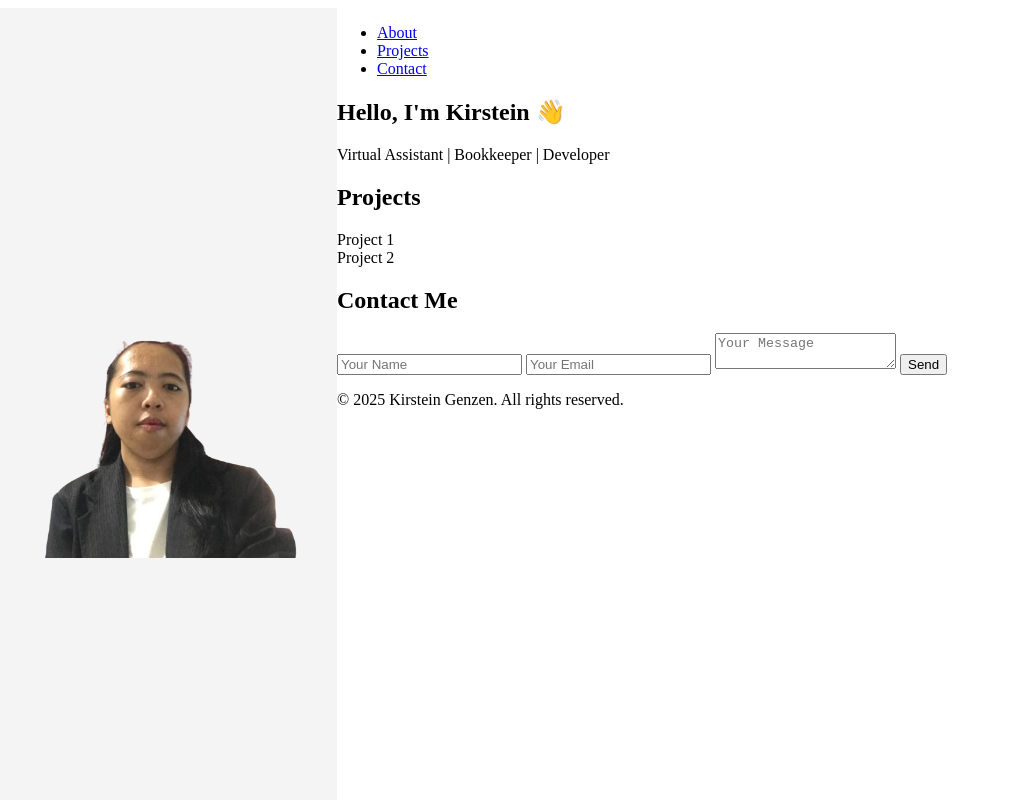
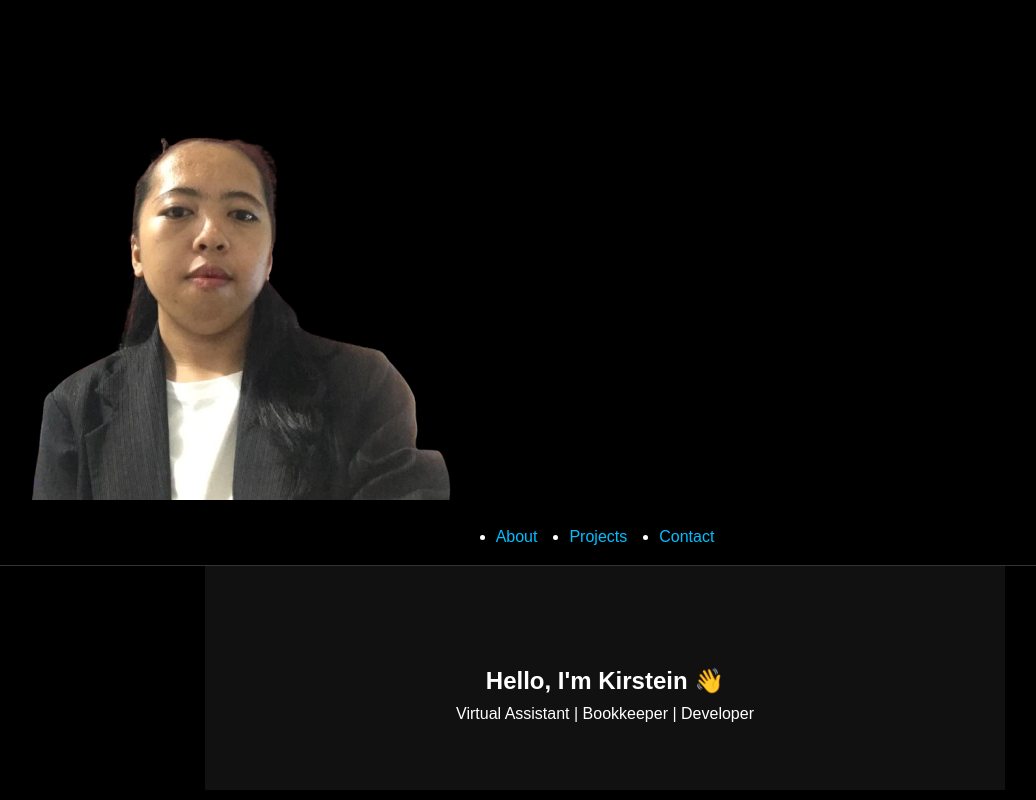
Before and after one commit to Kirsteingenzen/genzennojapa, a plain HTML site: page index.html in a window 1280 px wide. Shown: the top 800 px of the page, without its empty margins (35-1071 px from the left). Drawn offline with Linux system fonts and the light colour scheme; files that its build step writes are made by us from their sources.

Commit message:
Update style.css

```diff
--- a/style.css
+++ b/style.css
@@ -1,23 +1,88 @@
-.main-layout {
+/* Reset & Base */
+* { margin: 0; padding: 0; box-sizing: border-box; }
+body { font-family: sans-serif; line-height: 1.6; color: #fff; background: #000; }
+a { color: #00bfff; text-decoration: none; }
+
+/* Layout */
+header {
+  position: sticky;
+  top: 0;
+  background: #000;
+  border-bottom: 1px solid #333;
+}
+nav ul {
   display: flex;
-  min-height: 100vh;
+  justify-content: center;
+  padding: 1rem;
+}
+nav li { margin: 0 1rem; }
+
+.section {
+  padding: 4rem 1rem;
+  max-width: 800px;
+  margin: 0 auto;
+}
+.hero {
+  text-align: center;
+  background: #111;
+  padding-top: 6rem;
 }
 
-.left-panel {
-  width: 300px;
-  background-color: #f4f4f4;
-  padding: 2rem;
-  display: flex;
-  align-items: center;
-  justify-content: center;
+/* Projects Grid */
+.projects-grid {
+  display: grid;
+  grid-template-columns: repeat(auto-fit, minmax(250px, 1fr));
+  gap: 2rem;
+}
+.project-card {
+  background: #111;
+  border: 1px solid #333;
+  padding: 1rem;
+  border-radius: 8px;
+  text-align: center;
+}
+.project-card img {
+  max-width: 100%;
+  border-radius: 4px;
 }
 
-.left-panel img {
-  max-width: 100%;
-  border-radius: 10px;
+/* Contact Form */
+form {
+  display: flex;
+  flex-direction: column;
+}
+form input,
+form textarea {
+  padding: 0.75rem;
+  margin-bottom: 1rem;
+  border: 1px solid #555;
+  border-radius: 4px;
+  resize: vertical;
+  background: #111;
+  color: #fff;
+}
+form button {
+  padding: 0.75rem;
+  background: #00bfff;
+  color: #000;
+  border: none;
+  cursor: pointer;
+  border-radius: 4px;
 }
 
-.right-panel {
-  flex: 1;
-  background: #fff;
+/* Footer */
+footer {
+  text-align: center;
+  padding: 2rem;
+  background: #111;
+  margin-top: 4rem;
+  color: #ccc;
 }
+
+/* Smooth Scroll */
+html { scroll-behavior: smooth; }
+
+/* Responsive */
+@media(max-width: 600px) {
+  nav ul { flex-direction: column; }
+}
```
